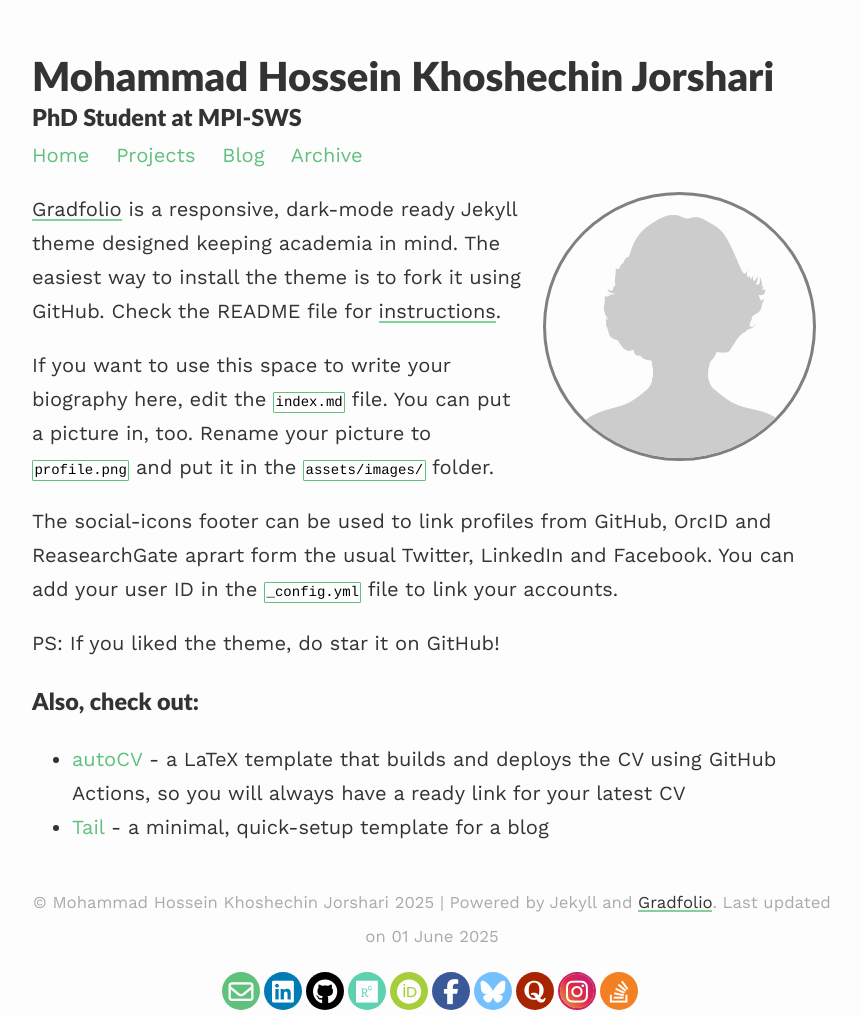
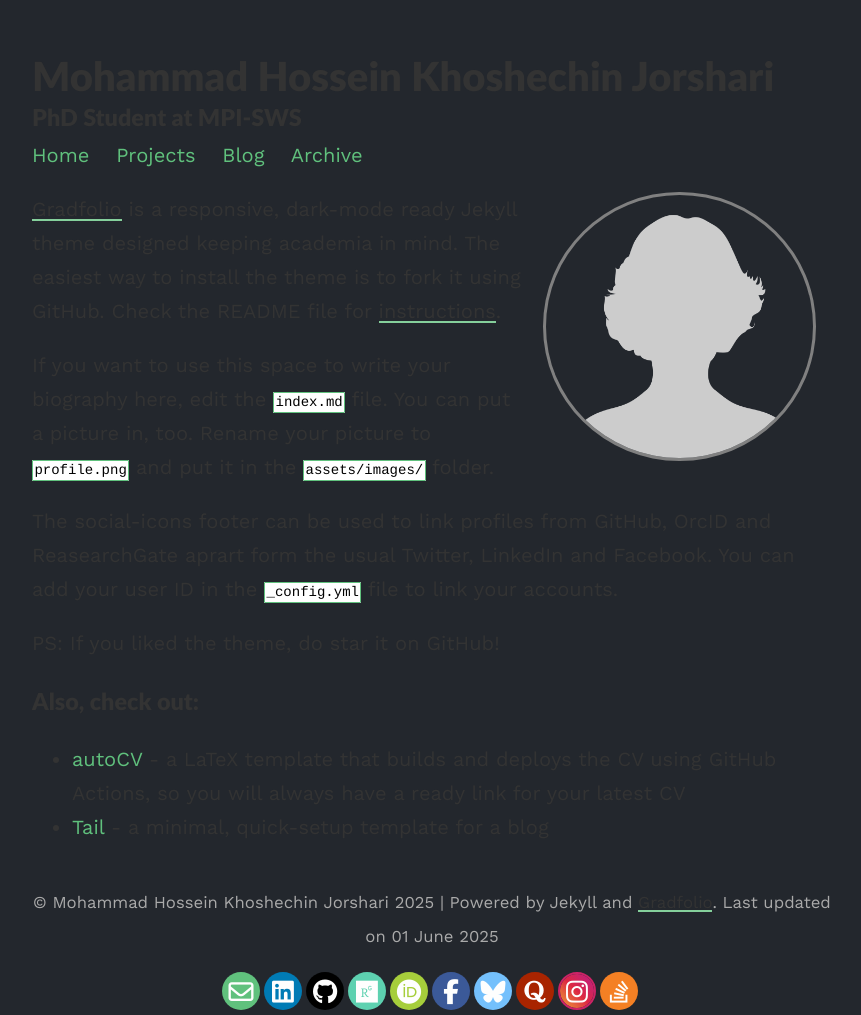
Before and after one commit to joulook/joulook.github.io, a Jekyll site: the page built from index.md, in a window 1280 px wide. Shown: the whole page, without its empty margins (208-1069 px from the left). Built offline with Jekyll 4.4.1, drawn with Linux system fonts in a browser that asks for light colours.

Commit message:
Updated style

```diff
--- a/_config.yml
+++ b/_config.yml
@@ -11,9 +11,6 @@ email: mkhoshechin at mpi-sws . org#
 paginate: 4
 permalink: /blog/:year/:title/
 paginate_path: /blog/page:num/
-
-style_light: "dark"
-style_dark: "dark"
 
 # Social media links in footer
 linkedin: "#"
--- a/assets/css/_sass/style.scss
+++ b/assets/css/_sass/style.scss
@@ -9,7 +9,7 @@ body {
   line-height: $base-line-height;
   font-size: $base-font-size;
   color: $text-color;
-  background-color: $body-bg;
+  background-color: $body-bg-dark;
   padding: 2em 1em;
   text-rendering: optimizeLegibility;
   height: 100%;
```
